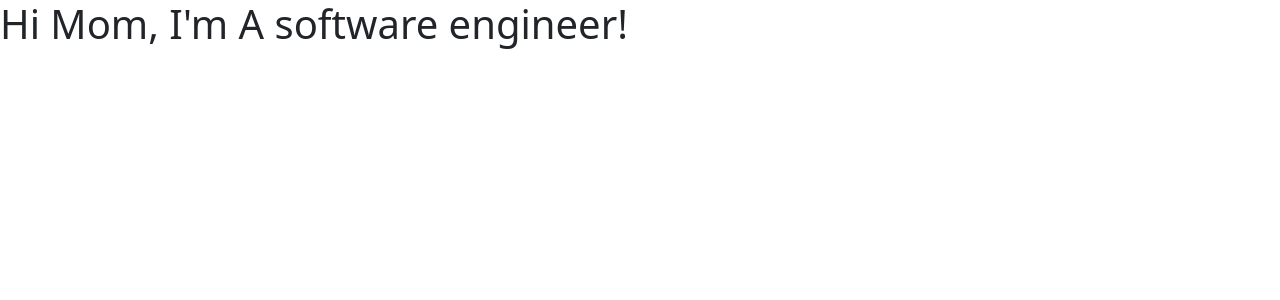
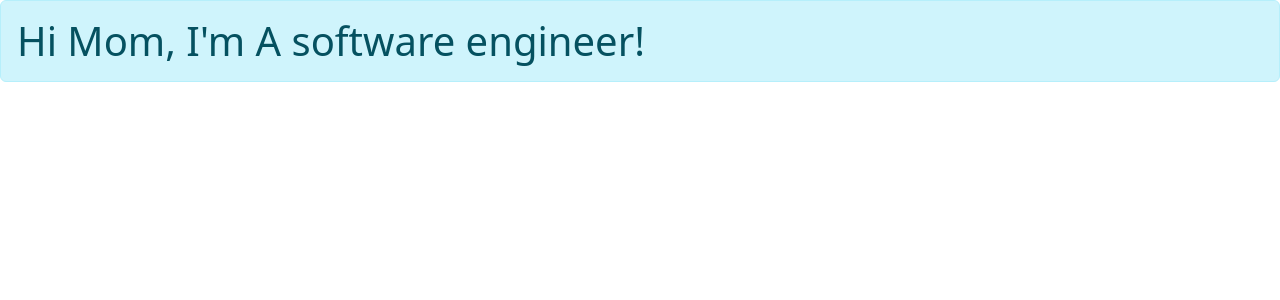
Before and after one commit to harshbix/react-app, a React (Vite) app: page / in a window 1280 px wide. Shown: the top 300 px of the page. Built offline with nearby package versions, Linux system fonts and the light colour scheme.

Commit message:
Update App.tsx

```diff
--- a/src/App.tsx
+++ b/src/App.tsx
@@ -4,7 +4,7 @@ import Alert from './components/Alert'
 const App = () => {
   return (
     <div><Alert>
-           <h1>Hi Mom, I'm A software engineer!</h1>
+           <h1 className='alert alert-info'>Hi Mom, I'm A software engineer!</h1>
         </Alert>
       </div>
   )
```
